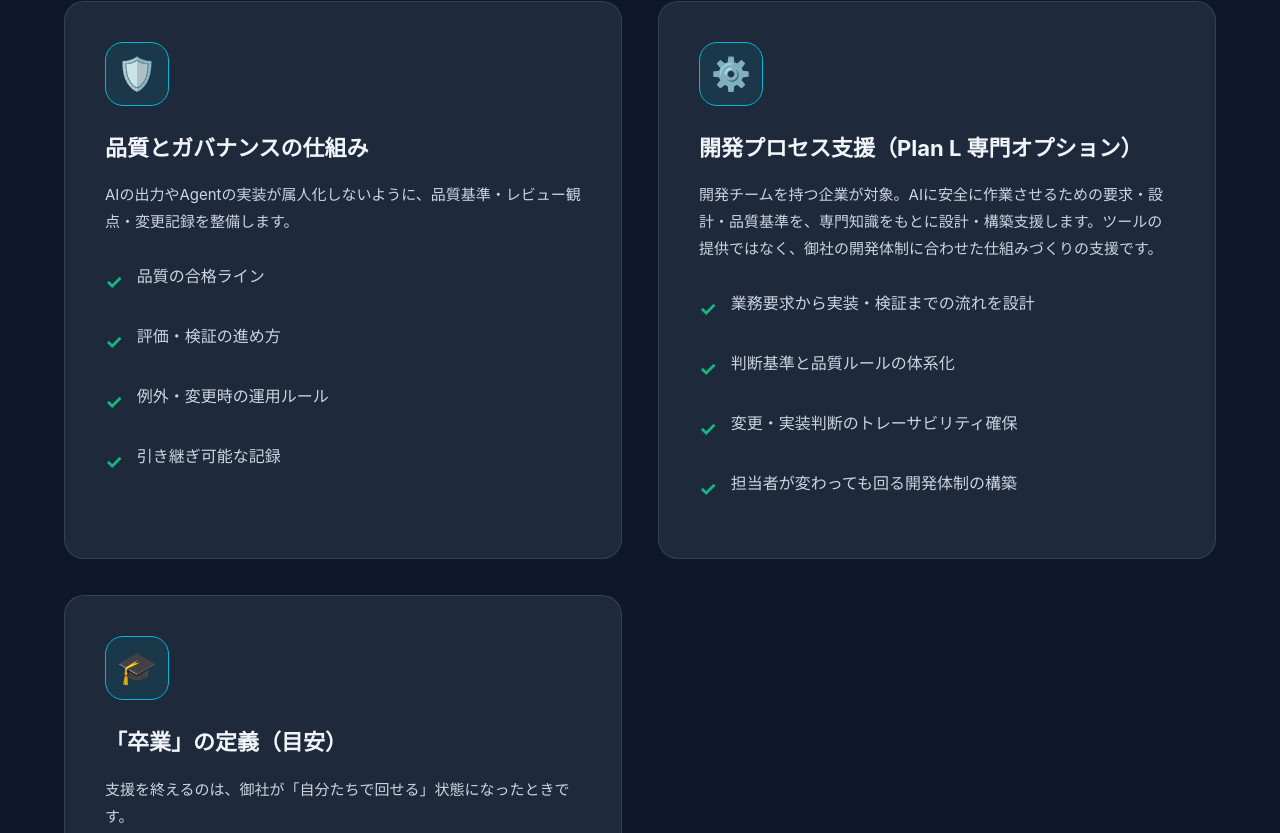
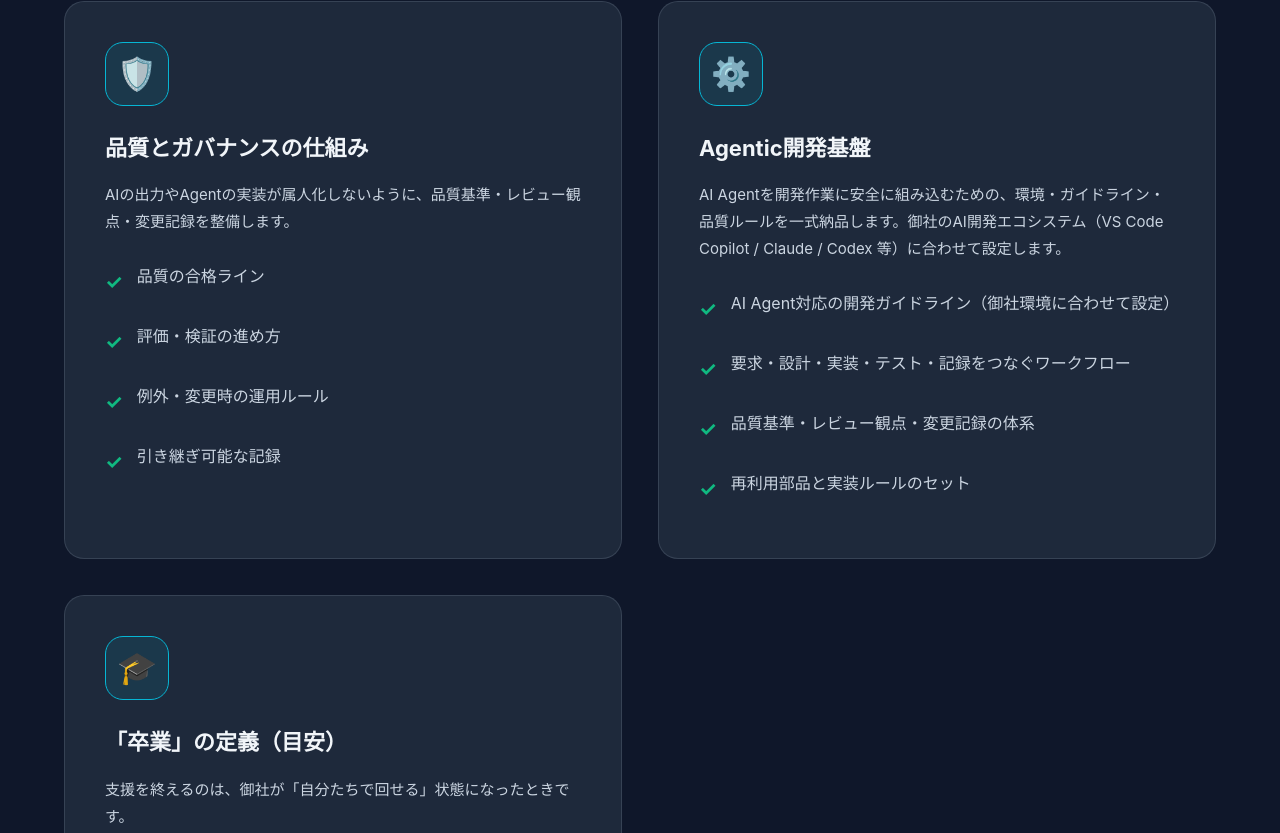
Before and after one commit to metatsfactory-rgb/metatsfactory-rgb.github.io, a plain HTML site: page index.html in a window 1280 px wide. Shown: the part 5616-6449 px from the top of the page. Drawn offline with Linux system fonts and the light colour scheme.

Commit message:
Update index.html

```diff
--- a/index.html
+++ b/index.html
@@ -1924,14 +1924,15 @@
 
                 <div class="trust-card">
                     <div class="trust-icon">⚙️</div>
-                    <h3>開発プロセス支援（Plan L 専門オプション）</h3>
-                    <p>開発チームを持つ企業が対象。AIに安全に作業させるための要求・設計・品質基準を、専門知識をもとに設計・構築支援します。ツールの提供ではなく、御社の開発体制に合わせた仕組みづくりの支援です。
+                    <h3>Agentic開発基盤</h3>
+                    <p>AI Agentを開発作業に安全に組み込むための、環境・ガイドライン・品質ルールを一式納品します。御社のAI開発エコシステム（VS Code Copilot / Claude / Codex
+                        等）に合わせて設定します。
                     </p>
                     <ul class="service-features" style="margin-bottom:0; margin-top:16px;">
-                        <li>業務要求から実装・検証までの流れを設計</li>
-                        <li>判断基準と品質ルールの体系化</li>
-                        <li>変更・実装判断のトレーサビリティ確保</li>
-                        <li>担当者が変わっても回る開発体制の構築</li>
+                        <li>AI Agent対応の開発ガイドライン（御社環境に合わせて設定）</li>
+                        <li>要求・設計・実装・テスト・記録をつなぐワークフロー</li>
+                        <li>品質基準・レビュー観点・変更記録の体系</li>
+                        <li>再利用部品と実装ルールのセット</li>
                     </ul>
                 </div>
 
@@ -2157,7 +2158,7 @@
                     <div class="pricing-monthly">+ 月額 120万円〜</div>
                     <div class="pricing-annual">初年度総額 2,640万円〜</div>
                     <div class="pricing-meta">
-                        <div class="pricing-meta-row"><span class="label">同梱</span><span class="value">全ツール+開発基盤</span>
+                        <div class="pricing-meta-row"><span class="label">同梱</span><span class="value">全ツール標準搭載</span>
                         </div>
                         <div class="pricing-meta-row"><span class="label">教育</span><span class="value">実践・内製化</span>
                         </div>
```
